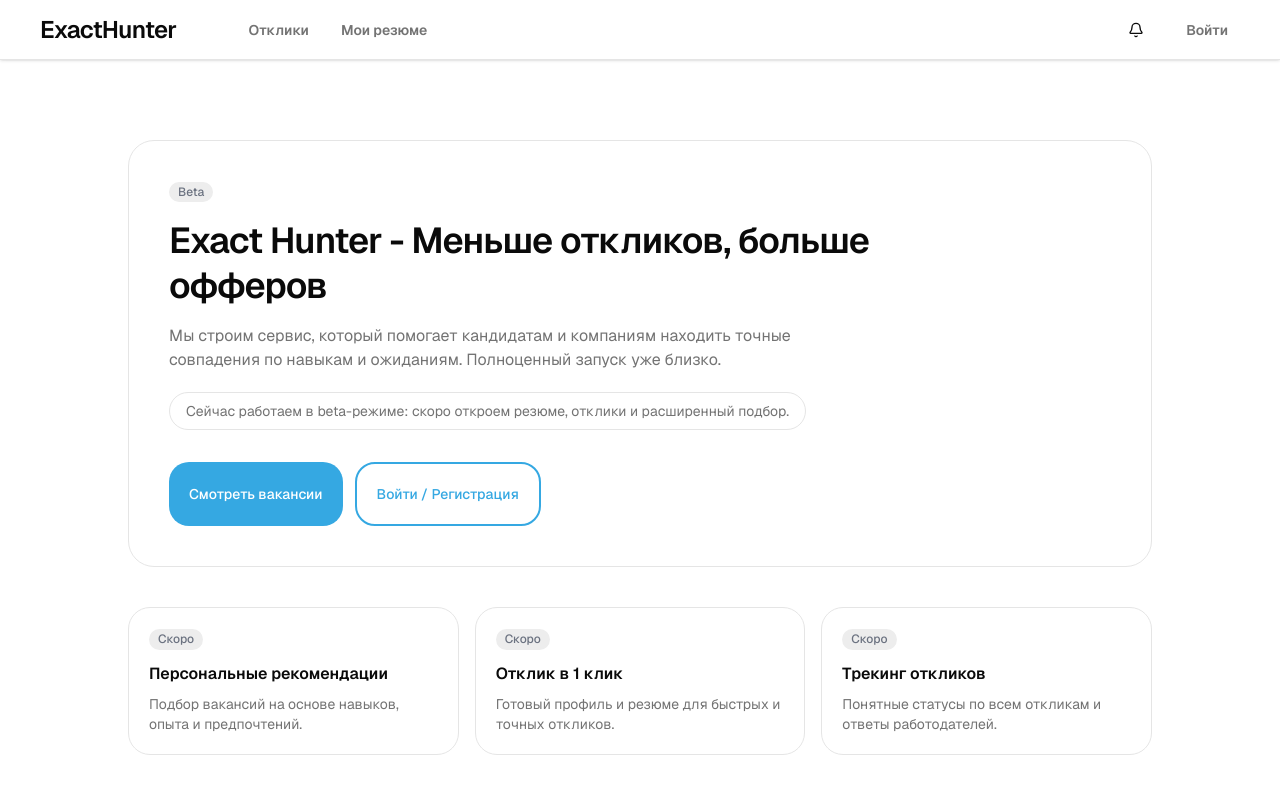
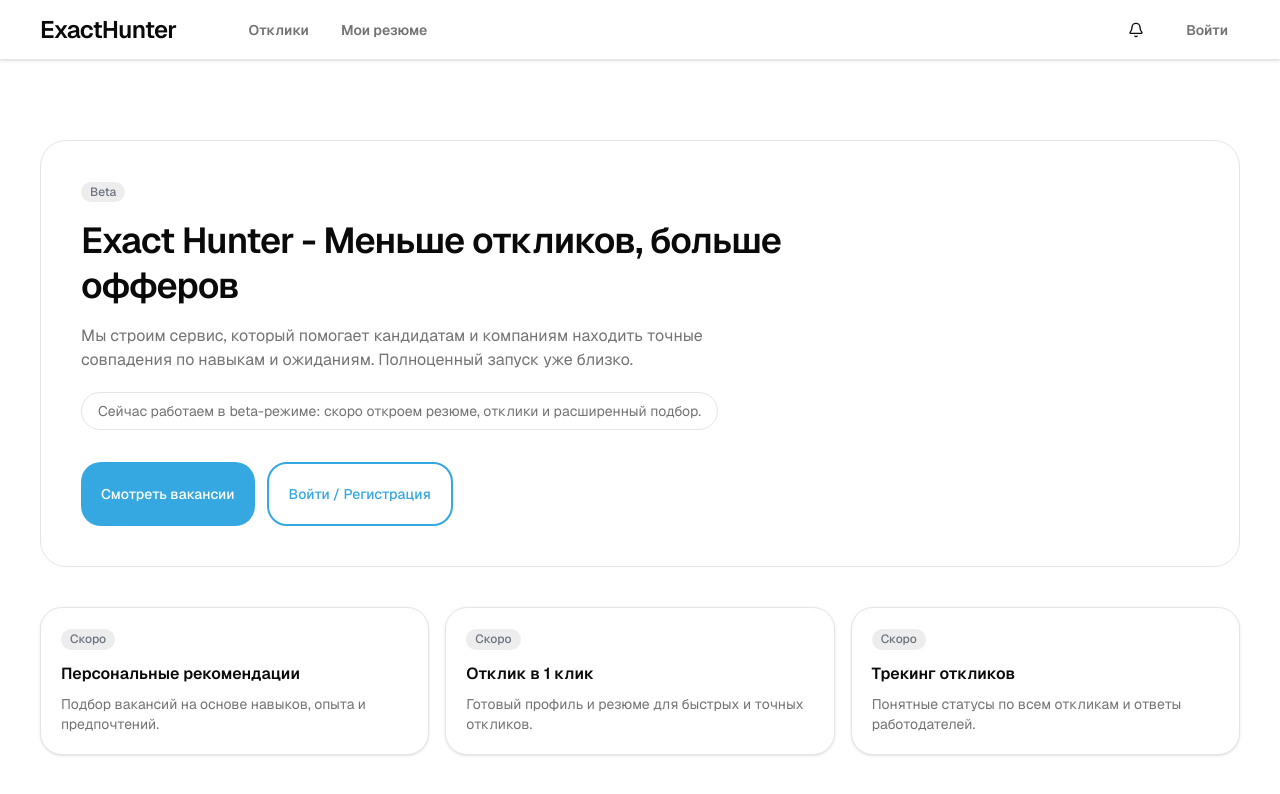
Before and after one commit to v-js-d/exact-hunter, a Next.js app: page / in a window 1280 px wide. Shown: the top 794 px of the page. Built offline with nearby package versions, Linux system fonts and the light colour scheme; no server answers.

Commit message:
fix: main page styles

```diff
--- a/src/app/(main)/page.tsx
+++ b/src/app/(main)/page.tsx
@@ -3,6 +3,8 @@ import Link from 'next/link';
 import { AppRouter } from '@/shared/config/AppRouter';
 import { Badge } from '@/shared/ui/badge';
 import { Button } from '@/shared/ui/button';
+import { Card, CardContent } from '@/shared/ui/card';
+import { Container } from '@/shared/ui/container';
 
 const comingSoonFeatures = [
   {
@@ -21,8 +23,10 @@ const comingSoonFeatures = [
 
 const Home = () => (
   <section className='flex w-full flex-1 items-center py-6 sm:py-10'>
-    <div className='mx-auto flex w-full max-w-5xl flex-col gap-8 sm:gap-10'>
-      <div className='bg-card rounded-4xl border p-6 sm:p-10'>
+    <Container>
+      <div className='flex w-full flex-col gap-8 sm:gap-10'>
+        <Card className='rounded-4xl py-0 shadow-none'>
+          <CardContent className='p-6 sm:p-10'>
             <div className='mb-4'>
               <Badge>Beta</Badge>
             </div>
@@ -49,14 +53,16 @@ const Home = () => (
                 <Link href={AppRouter.auth}>Войти / Регистрация</Link>
               </Button>
             </div>
-      </div>
+          </CardContent>
+        </Card>
 
         <div className='grid gap-4 sm:grid-cols-2 lg:grid-cols-3'>
           {comingSoonFeatures.map((feature) => (
-          <article
+            <Card
               key={feature.title}
-            className='bg-card hover:bg-accent/30 rounded-3xl border p-5 transition-colors'
+              className='hover:bg-accent/30 gap-0 rounded-3xl py-0 transition-colors'
             >
+              <CardContent className='p-5'>
                 <div className='mb-3'>
                   <Badge>Скоро</Badge>
                 </div>
@@ -64,10 +70,12 @@ const Home = () => (
                 <p className='typo-body-sm text-muted-foreground mt-2'>
                   {feature.description}
                 </p>
-          </article>
+              </CardContent>
+            </Card>
           ))}
         </div>
       </div>
+    </Container>
   </section>
 );
 
```
Lines whose indentation alone changed are shown as unchanged.
